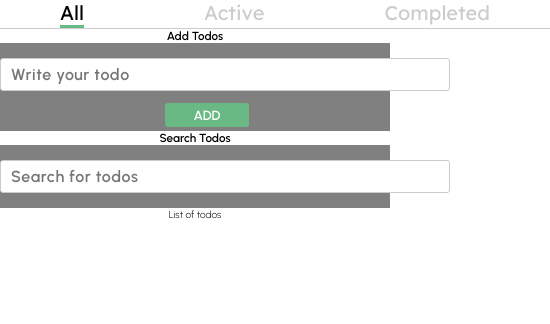
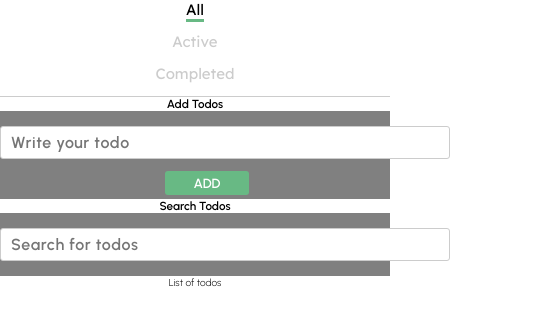
Before and after one commit to Pranshu1sati/TodoList, a Next.js app: page / in a window 390 px wide. Shown: the top 324 px of the page, 550 px wide, since content can reach past the window. Built offline with nearby package versions, Linux system fonts and the light colour scheme.

Commit message:
Update Nav.module.css

```diff
--- a/src/app/Nav.module.css
+++ b/src/app/Nav.module.css
@@ -21,3 +21,16 @@
     color: #FFA;
     border-color: #68B984;
 }
+/* Media query for smaller screens */
+@media (max-width: 768px) {
+    .nav {
+        width: 100%; /* Take up full width of the viewport */
+        flex-direction: column; /* Stack links vertically */
+    }
+
+    .nav a {
+        font-size: 1.5rem; /* Decrease font size for smaller screens */
+        margin-bottom: 1rem; /* Add spacing between links */
+        text-align: center; /* Center-align text */
+    }
+}
```
